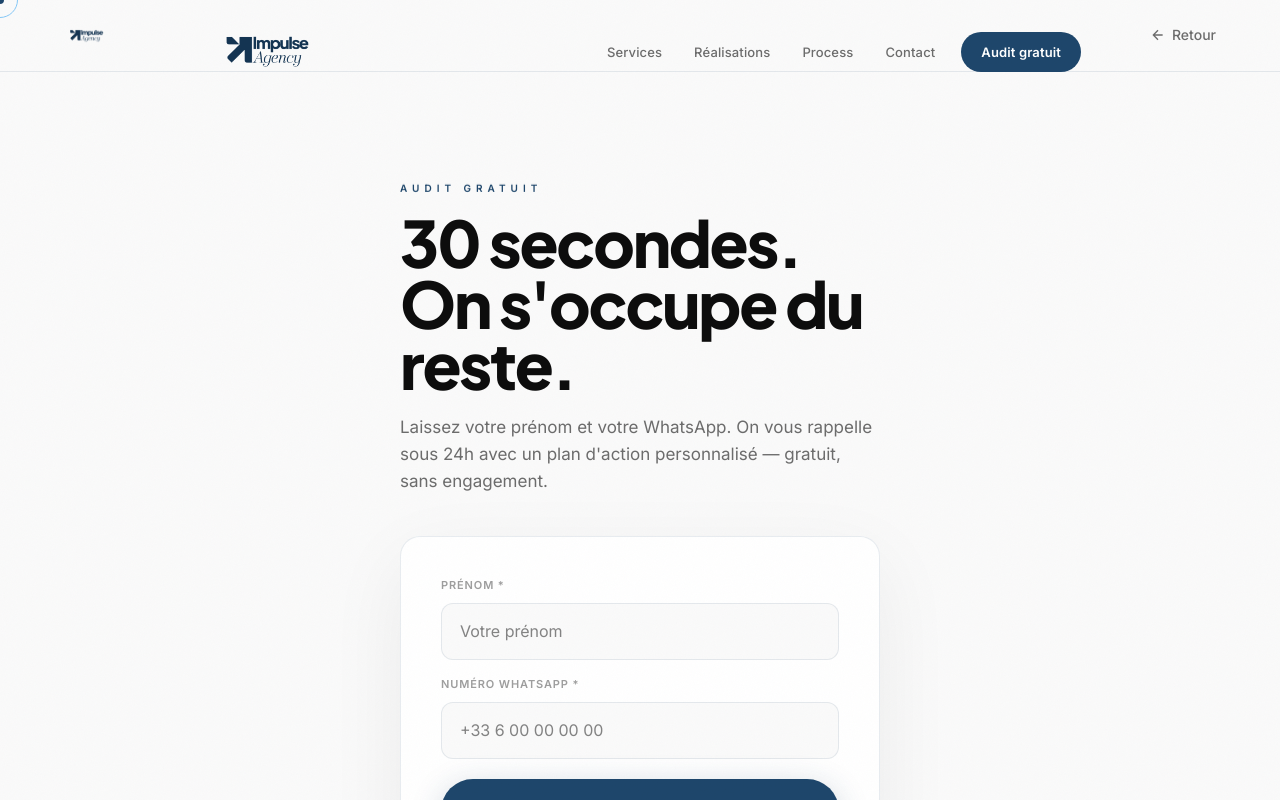
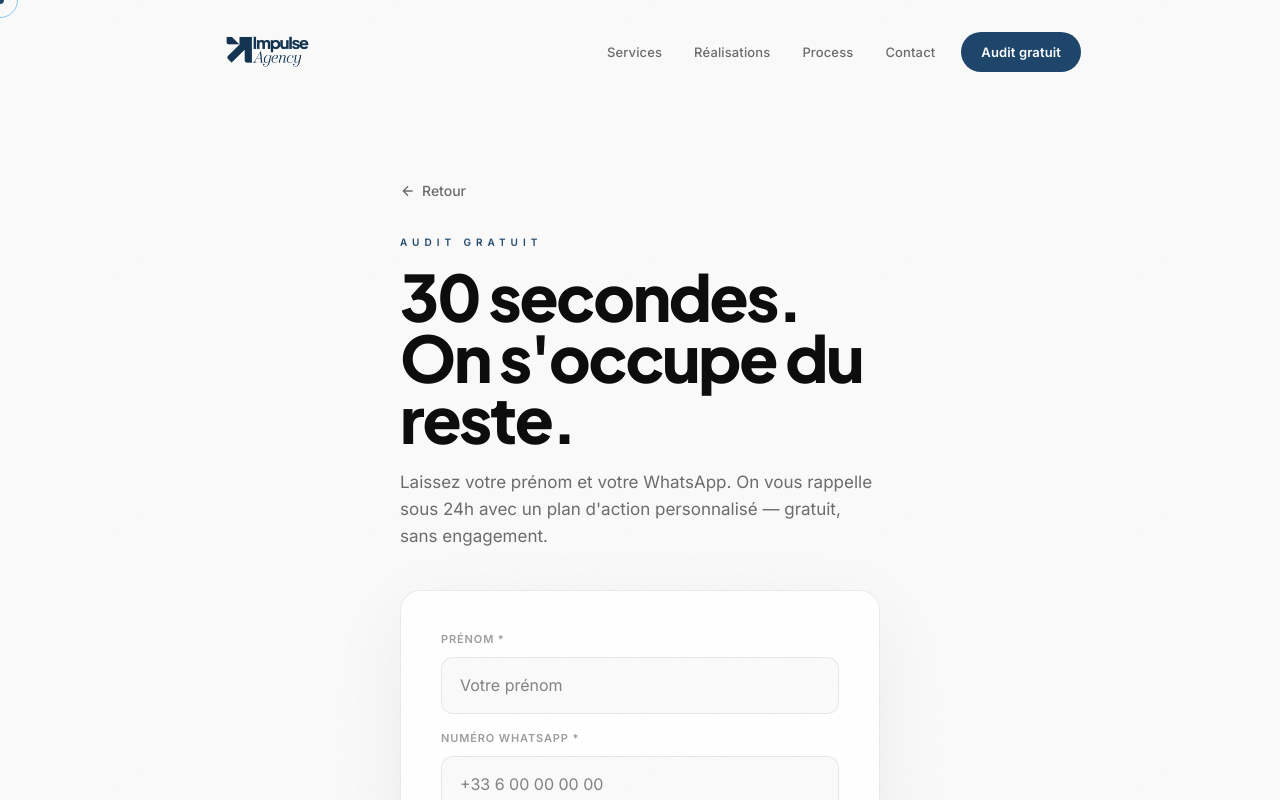
Before and after one commit to cadjee14-png/impulse-agency, a Next.js app: page /audit in a window 1280 px wide. Shown: the top 800 px of the page. Built offline with nearby package versions, Linux system fonts and the light colour scheme.

Commit message:
fix: remove duplicate navbar on audit page, keep global Navbar

```diff
--- a/src/app/audit/page.tsx
+++ b/src/app/audit/page.tsx
@@ -2,7 +2,6 @@
 
 import { useRef } from 'react';
 import Link from 'next/link';
-import Image from 'next/image';
 import { Magnetic } from '@/components/animations/magnetic';
 import { FadeIn } from '@/components/animations/fade-in';
 import { LineMask } from '@/components/animations/line-mask';
@@ -49,26 +48,15 @@ export default function AuditPage() {
   return (
     <div style={{ minHeight: '100vh', background: 'var(--bg)', paddingTop: 100 }}>
 
-      {/* Minimal navbar */}
-      <nav style={{
-        position: 'fixed', top: 0, left: 0, right: 0, height: 72,
-        display: 'flex', alignItems: 'center', justifyContent: 'space-between',
-        padding: '0 clamp(24px, 5vw, 64px)',
-        background: 'rgba(250,250,250,0.90)', backdropFilter: 'blur(20px)',
-        borderBottom: '1px solid var(--line)', zIndex: 100,
-      }}>
-        <Link href="/" style={{ textDecoration: 'none', display: 'flex', alignItems: 'center' }}>
-          <Image src="/logo.png" alt="Impulse Agency" width={120} height={48} style={{ objectFit: 'contain', height: 44, width: 'auto' }} priority />
-        </Link>
-        <Link href="/" style={{ display: 'inline-flex', alignItems: 'center', gap: 6, color: 'var(--text-dim)', fontSize: 14, fontWeight: 500, textDecoration: 'none' }}>
+      <div style={{ maxWidth: 560, margin: '0 auto', padding: 'clamp(48px, 8vw, 80px) clamp(24px, 4vw, 40px)' }}>
+
+        {/* Retour */}
+        <Link href="/" style={{ display: 'inline-flex', alignItems: 'center', gap: 6, color: 'var(--text-dim)', fontSize: 14, fontWeight: 500, textDecoration: 'none', marginBottom: 32 }}>
           <svg width="16" height="16" viewBox="0 0 24 24" fill="none" stroke="currentColor" strokeWidth="2">
             <path d="M19 12H5M12 5l-7 7 7 7"/>
           </svg>
           Retour
         </Link>
-      </nav>
-
-      <div style={{ maxWidth: 560, margin: '0 auto', padding: 'clamp(48px, 8vw, 80px) clamp(24px, 4vw, 40px)' }}>
 
         {/* Header */}
         <div style={{ marginBottom: 40 }}>
```
